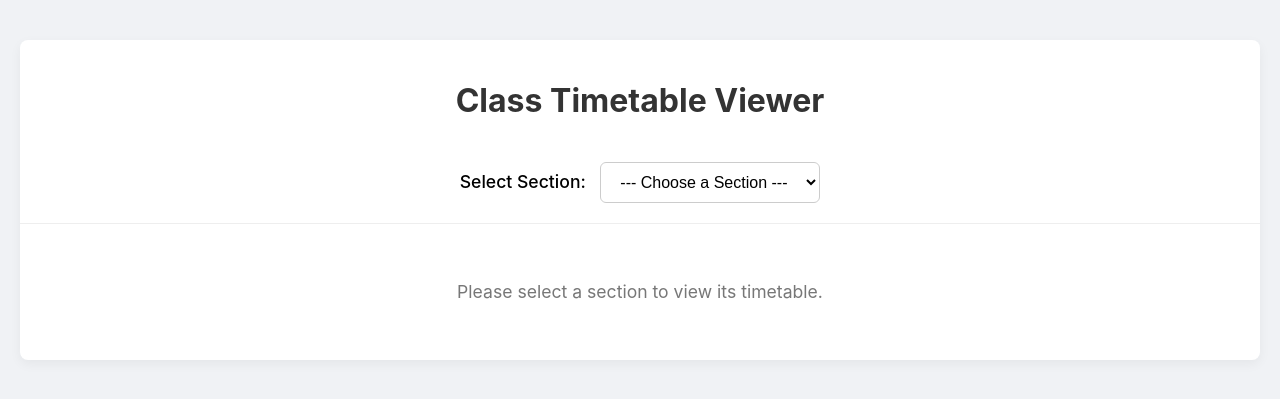
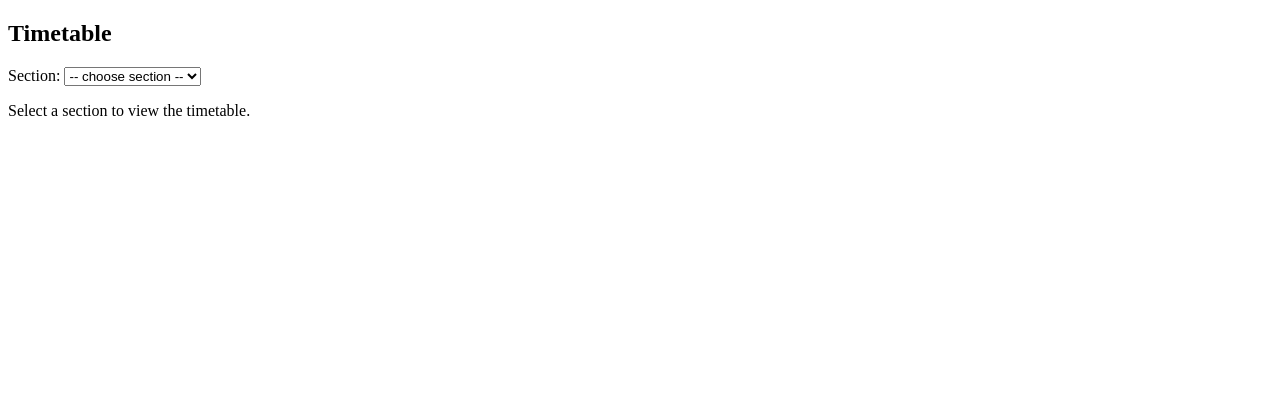
Before and after one commit to Arkoms903/timetable-scheduler, a Django app: page /timetable/ in a window 1280 px wide. Shown: the top 399 px of the page. Run offline with Django 5.2, Linux system fonts and the light colour scheme; tables that the repository leaves empty hold one stand-in row (values such as "Sample post").

Commit message:
Update timetable_display.html

```diff
--- a/scheduler_app/templates/scheduler/timetable_display.html
+++ b/scheduler_app/templates/scheduler/timetable_display.html
@@ -1,168 +1,70 @@
-<!DOCTYPE html>
-<html lang="en">
+<!doctype html>
+<html>
 <head>
-    <meta charset="UTF-8" />
-    <meta name="viewport" content="width=device-width, initial-scale=1.0" />
+  <meta charset="utf-8">
   <title>Timetable</title>
   <style>
-      body {
-        font-family: -apple-system, BlinkMacSystemFont, 'Segoe UI', Roboto,
-          Oxygen, Ubuntu, Cantarell, 'Open Sans', 'Helvetica Neue', sans-serif;
-        background-color: #f0f2f5; /* Light gray background for the page */
-        margin: 0;
-        padding: 20px;
-      }
-      .container {
-        max-width: 1400px; /* Limits table width, making it "smaller" on large screens */
-        margin: 20px auto; /* Centers the content block */
-        background-color: white;
-        border-radius: 8px;
-        box-shadow: 0 4px 12px rgba(0, 0, 0, 0.05);
-        overflow: hidden; /* Ensures border radius applies to table corners */
-      }
-      h1 {
-        text-align: center;
-        color: #333;
-        padding-top: 20px;
-      }
-      .filter-form {
-        text-align: center;
-        padding: 20px;
-        border-bottom: 1px solid #eee;
-      }
-      .filter-form label {
-        font-size: 1.1em;
-        margin-right: 10px;
-        font-weight: 500;
-      }
-      .filter-form select {
-        padding: 10px 15px;
-        font-size: 1em;
-        border-radius: 6px;
-        border: 1px solid #ccc;
-        background-color: #fff;
-      }
-      table {
-        width: 100%;
-        border-collapse: collapse;
-        table-layout: fixed;
-      }
-      th,
-      td {
-        border: 1px solid #e0e0e0;
-        padding: 15px; /* Increased padding for better spacing */
-        text-align: center;
-        height: 110px; /* Cell height */
-        vertical-align: top;
-      }
-      th {
-        background-color: #f9fafb;
-        font-size: 1.1em;
-        color: #444;
-      }
-      tbody tr:nth-child(even) {
-        background-color: #fcfcfc; /* Zebra striping for rows */
-      }
-
-      /* --- Font Size and Cell Content Styling --- */
-      .slot-content {
-        font-size: 14px; /* Increased base font size for cell content */
-        line-height: 1.6;
-        padding-top: 5px;
-      }
-      .slot-content strong {
-        display: block;
-        font-size: 17px; /* Increased font size for subject name */
-        color: #005a9c;
-        margin-bottom: 5px;
-      }
-      .slot-content .faculty {
-        color: #333;
-        font-style: italic;
-        font-size: 15px; /* Increased faculty font size */
-      }
-      .slot-content .room {
-        color: #2a9d8f;
-        font-weight: 600;
-        margin-top: 5px;
-        display: inline-block;
-      }
-      .empty-slot {
-        color: #bbb;
-        display: flex;
-        align-items: center;
-        justify-content: center;
-        height: 100%;
-        font-size: 1.2em;
-      }
+    table { border-collapse: collapse; width: 100%; }
+    th, td { border: 1px solid #ddd; padding: 8px; vertical-align: top; }
+    th { background: #f4f4f4; text-align: center; }
+    .break-cell { background: #faf3d6; text-align: center; font-weight: bold; }
+    .period-cell { min-height: 60px; }
+    .day-col { width: 140px; font-weight: 600; text-align: left; }
   </style>
 </head>
 <body>
-    <div class="container">
-      <h1>Class Timetable Viewer</h1>
+  <h2>Timetable</h2>
 
-      <form class="filter-form" method="GET" action="">
-        <label for="section_id">Select Section:</label>
-        <select name="section_id" id="section_id" onchange="this.form.submit()">
-          <option value="">--- Choose a Section ---</option>
-          {% for section in sections %}
-          <option
-            value="{{ section.id }}"
-            {%
-            if
-            section.id="selected_section_id"
-            %}selected{%
-            endif
-            %}
-          >
-            {{ section.name }}
-          </option>
+  <form method="get">
+    <label for="section">Section:</label>
+    <select name="section_id" id="section" onchange="this.form.submit()">
+      <option value="">-- choose section --</option>
+      {% for sec in sections %}
+        <option value="{{ sec.id }}" {% if selected_section_id == sec.id %}selected{% endif %}>{{ sec }}</option>
       {% endfor %}
     </select>
   </form>
 
-      {% if selected_section_id %}
+  {% if table_rows %}
     <table>
       <thead>
         <tr>
           <th>Day</th>
-        {% for period in period_headers %}
-          <th>{{ period }}</th>
+          {% for header in period_headers %}
+            <th>{{ header }}</th>
           {% endfor %}
         </tr>
       </thead>
       <tbody>
         {% for row in table_rows %}
           <tr>
-          <td><strong>{{ row.day_name }}</strong></td>
-          {% for class_info in row.cells %}
-            <td>
-              {% if class_info %}
-                <div class="slot-content">
-                  <strong>{{ class_info.subject.name }}</strong>
-                  <span class="faculty">{{ class_info.faculty.name }}</span>
-                  <br />
-                  <span class="room">Room: {{ class_info.classroom.name }}</span>
-                  <br />
-                  <small>{{ class_info.start_time }} - {{ class_info.end_time }}</small>
-                </div>
+            <td class="day-col">{{ row.day_name }}</td>
+
+            {% for cell in row.cells %}
+              {% if cell and cell.break %}
+                <td class="break-cell">
+                  {{ cell.break }}<br>
+                  <small>({{ cell.start_time }} - {{ cell.end_time }})</small>
+                </td>
+              {% elif cell %}
+                <td class="period-cell">
+                  <strong>{{ cell.subject }}</strong><br>
+                  {{ cell.faculty }}<br>
+                  {{ cell.classroom }}<br>
+                  <small>({{ cell.start_time }} - {{ cell.end_time }})</small>
+                </td>
               {% else %}
-                <span class="empty-slot">&mdash;</span>
+                <td></td>
               {% endif %}
-            </td>
             {% endfor %}
+
           </tr>
         {% endfor %}
       </tbody>
     </table>
   {% else %}
+    <p>Select a section to view the timetable.</p>
+  {% endif %}
 
-      <p
-        style="text-align: center; padding: 40px; font-size: 1.1em; color: #777"
-      >
-        Please select a section to view its timetable.
-      </p>
-      {% endif %}
-    </div>
 </body>
 </html>
```
Lines whose indentation alone changed are shown as unchanged.
